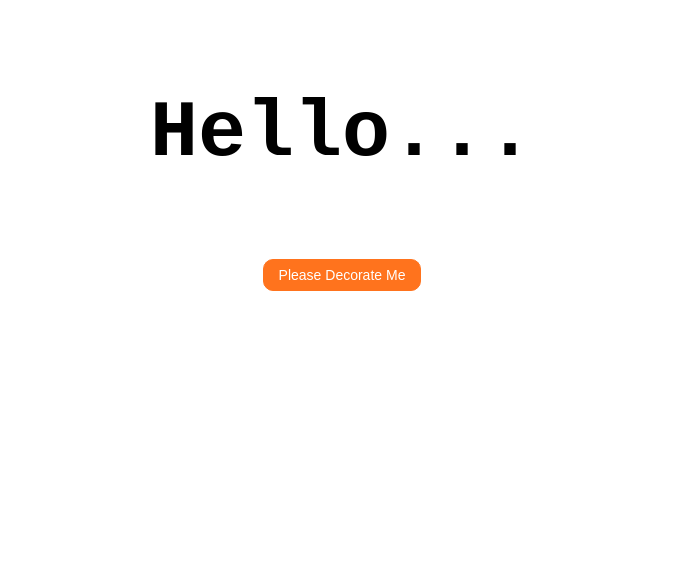
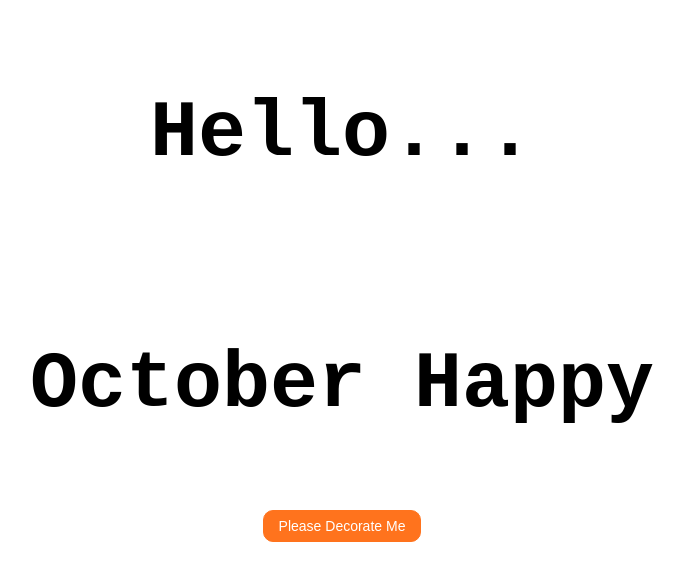
Before and after one commit to RikiSptraaa/LearnFront-End, a plain HTML site: page index.html in a window 1280 px wide. Shown: the whole page, without its empty margins (298-981 px from the left). Drawn offline with Linux system fonts and the light colour scheme.

Commit message:
Update index.html

```diff
--- a/index.html
+++ b/index.html
@@ -11,6 +11,7 @@
 <body>
     <div class="wrap-content">
         <p class="text">Hello...</p>
+        <p class="text">October Happy</p>
        <button class="btn btn-custom" onclick="show_message()">Please Decorate Me</button>
     </div>
 </body>
```
